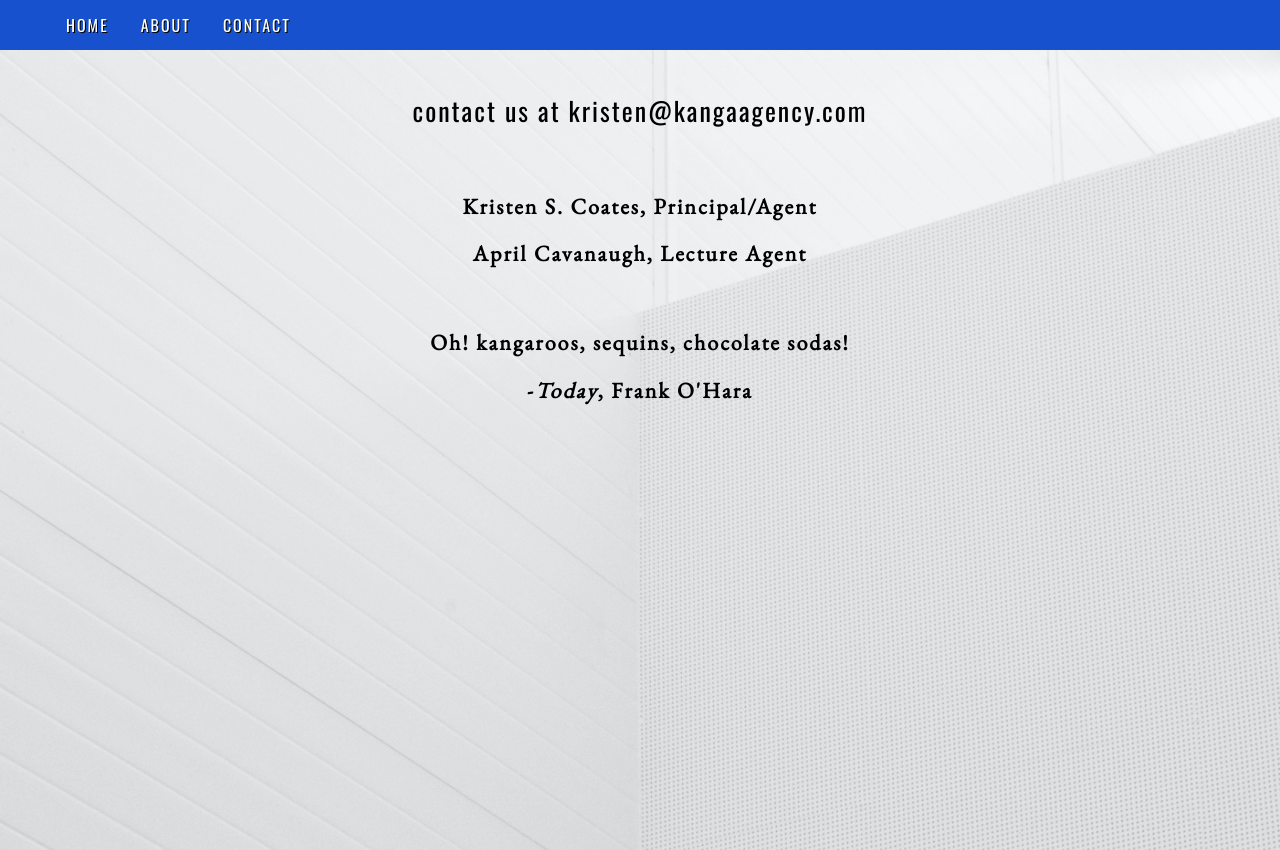
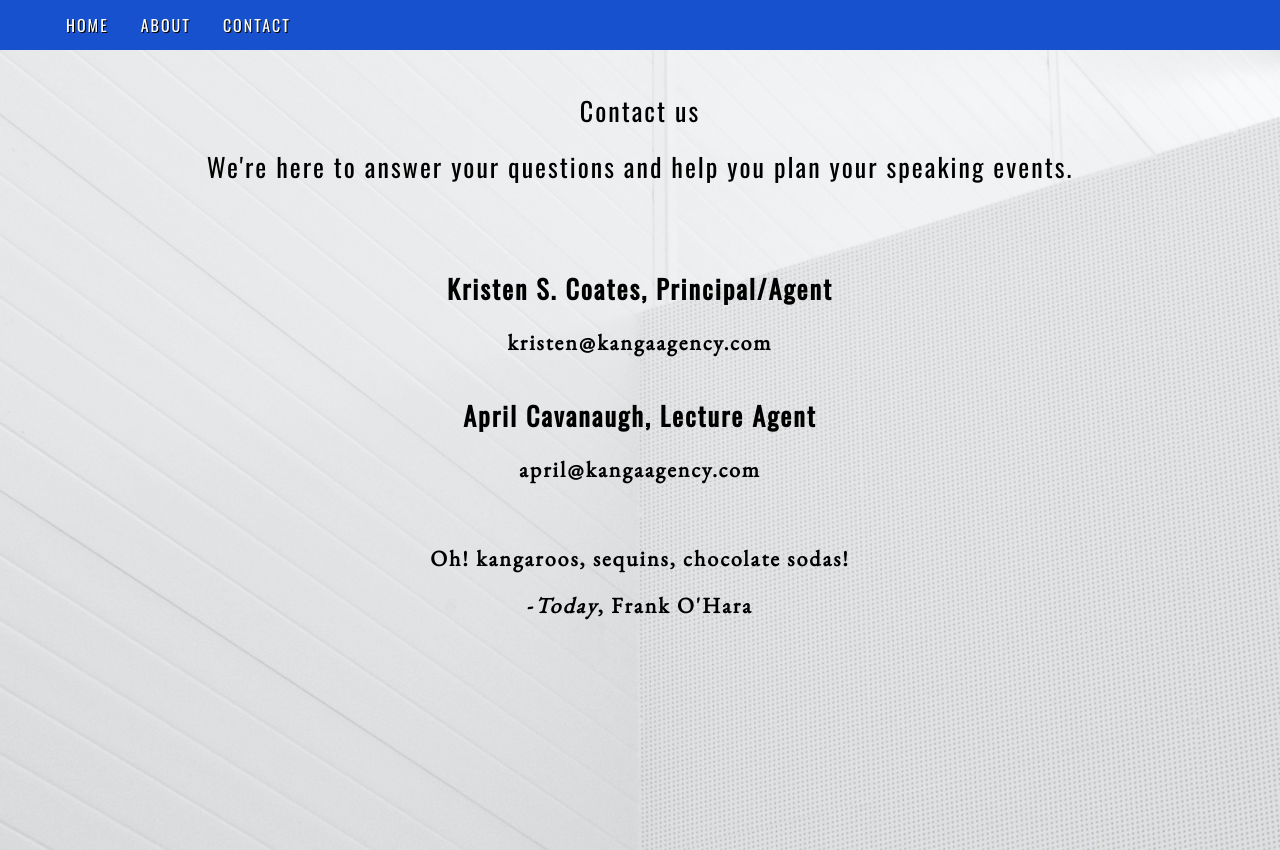
Before and after one commit to k9coates/kanga-simple-site, a plain HTML site: page contact.html in a window 1280 px wide. Drawn offline with nearby package versions, Linux system fonts and the light colour scheme.

Commit message:
edited contact info on contact page

```diff
--- a/contact.html
+++ b/contact.html
@@ -22,11 +22,14 @@
     </nav>
         <main>
             <section class="contact-info">
-                <p>contact us at kristen@kangaagency.com</p>
+                <p>Contact us</p>
+<p>We're here to answer your questions and help you plan your speaking events.</p>
             </section>
             <section class="agent-contact">
-                <p>Kristen S. Coates, Principal/Agent</p>
-                <p>April Cavanaugh, Lecture Agent</p>
+                <p class="contact-info">Kristen S. Coates, Principal/Agent</p>
+                <p>kristen@kangaagency.com</p>
+                <p class="contact-info">April Cavanaugh, Lecture Agent</p>
+                <p>april@kangaagency.com</p>
             </section>
             <section class="poem">
                 <p>Oh! kangaroos, sequins, chocolate sodas!</p>
```
